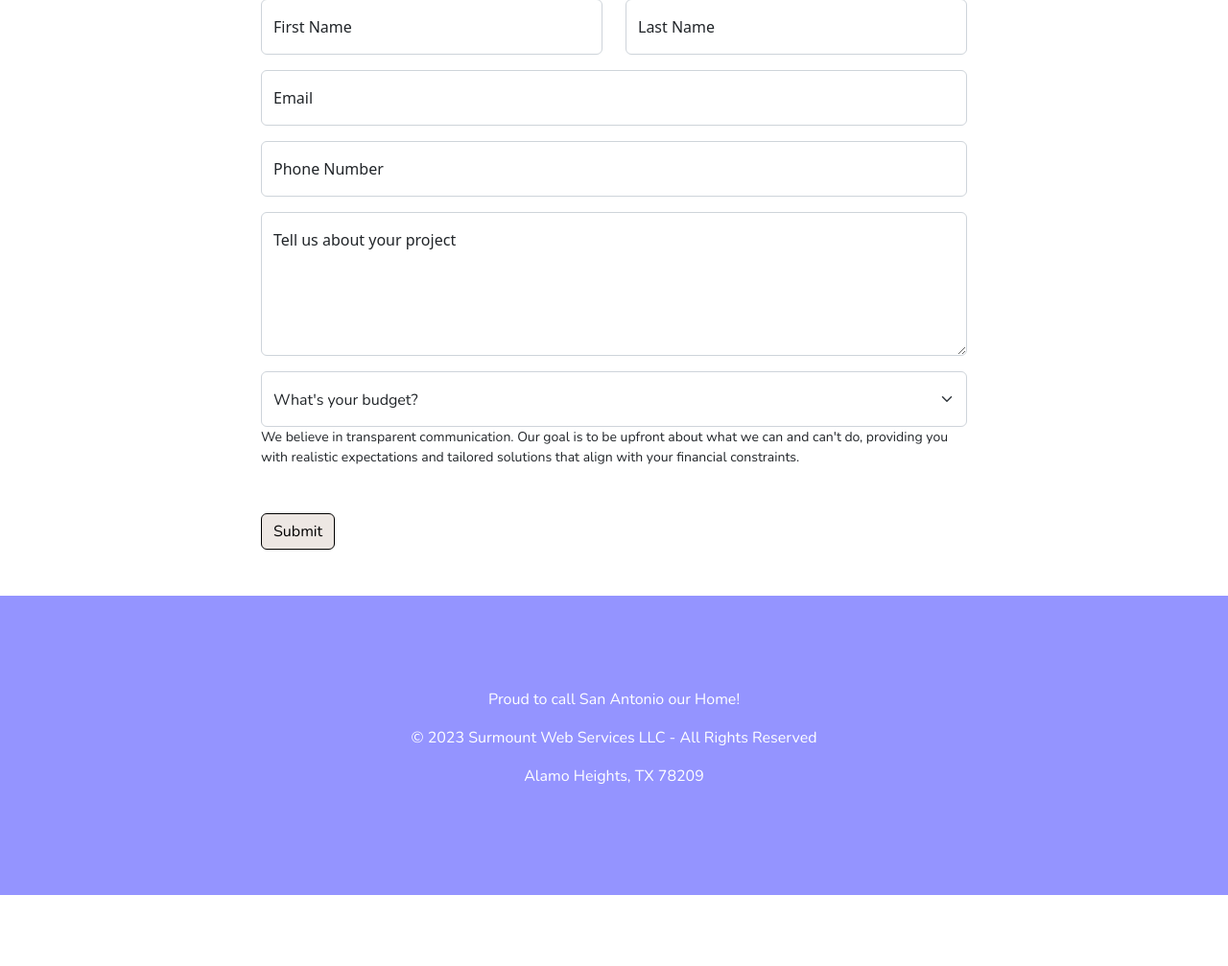
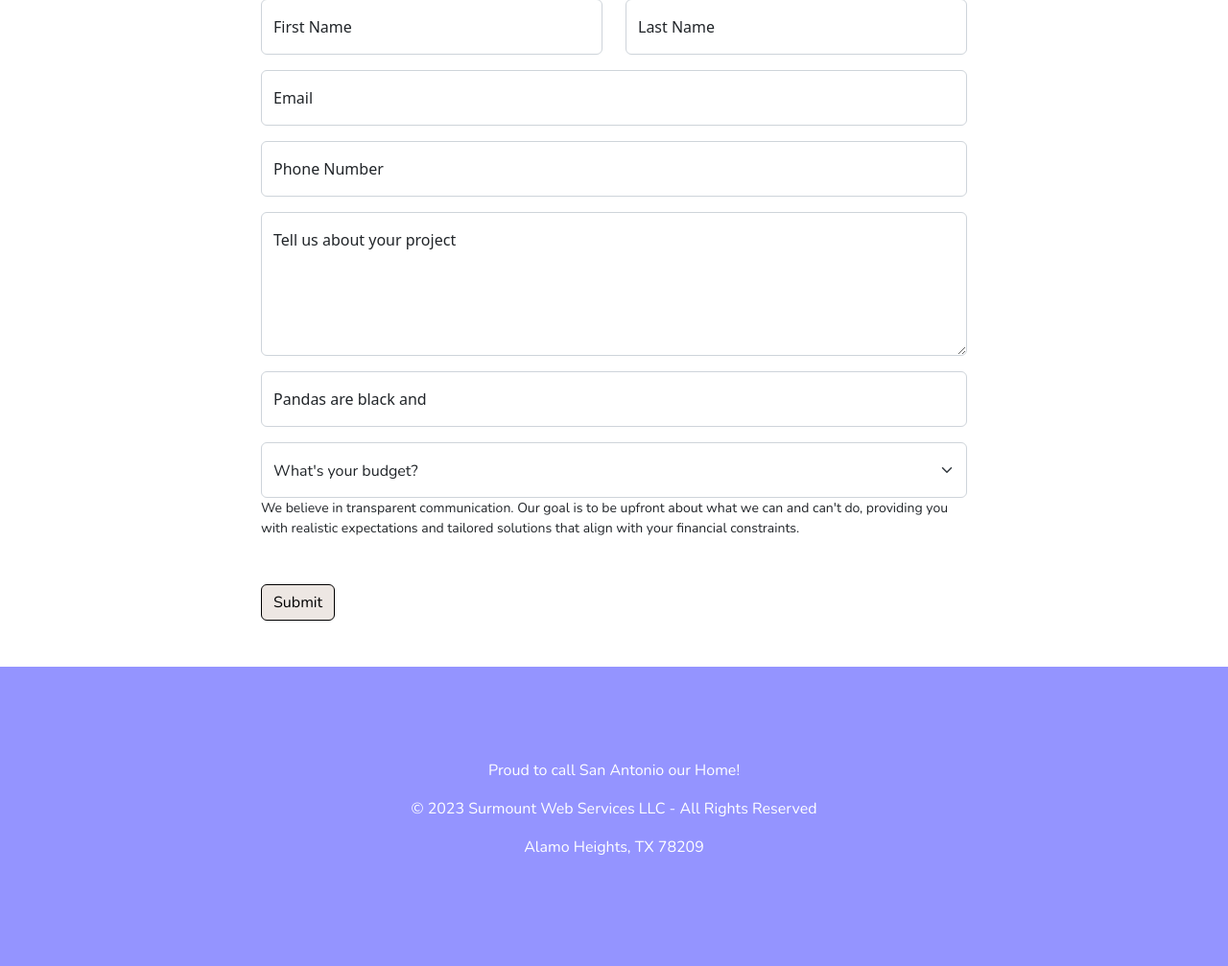
Before and after one commit to bharding216/surmount, a Python web app: template project/templates/contact.html in a window 1280 px wide. Shown: the part 277-1284 px from the top of the page at 96% size. Before the commit the page ends 1210 px from the top, so only its background shows below. Run offline with Jinja, Linux system fonts and the light colour scheme; the template is opened without the code that fills it, so the values that code supplies are empty; some libraries are stand-ins or nearby versions.

Commit message:
Added contact form field for bots

```diff
--- a/project/templates/contact.html
+++ b/project/templates/contact.html
@@ -70,6 +70,16 @@
 
                 <div class="row">
                     <div class="col">
+                        <div class="form-floating mb-3">
+                            <input type="text" class="form-control" id="panda" name="panda"
+                                placeholder="Pandas are black and">
+                            <label for="panda">Pandas are black and</label>
+                        </div>
+                    </div>
+                </div>
+
+                <div class="row">
+                    <div class="col">
                         <div class="form-floating mb-5">
                             <select class="form-select" style="padding-top: 12px;" name="budget" id="budget">
                                 <option selected disabled value="">What's your budget?</option>
--- a/project/views.py
+++ b/project/views.py
@@ -33,6 +33,11 @@ def contact():
         phone = request.form['phone']
         message = request.form['message']
         budget = request.form['budget']
+        panda = request.form['panda']
+
+        if panda.lower() != "white":
+            flash('Form submission rejected due to spam detection (wrong answer to secret question).', category='error')
+            return redirect(url_for('views.contact'))
 
         msg = Message('New Client Request - Surmount',
                         sender = ("Brandon from Surmount", 'hello@getsurmount.com'),
```
Also changed, not shown: project/templates/index.html (+10 -0 lines).
